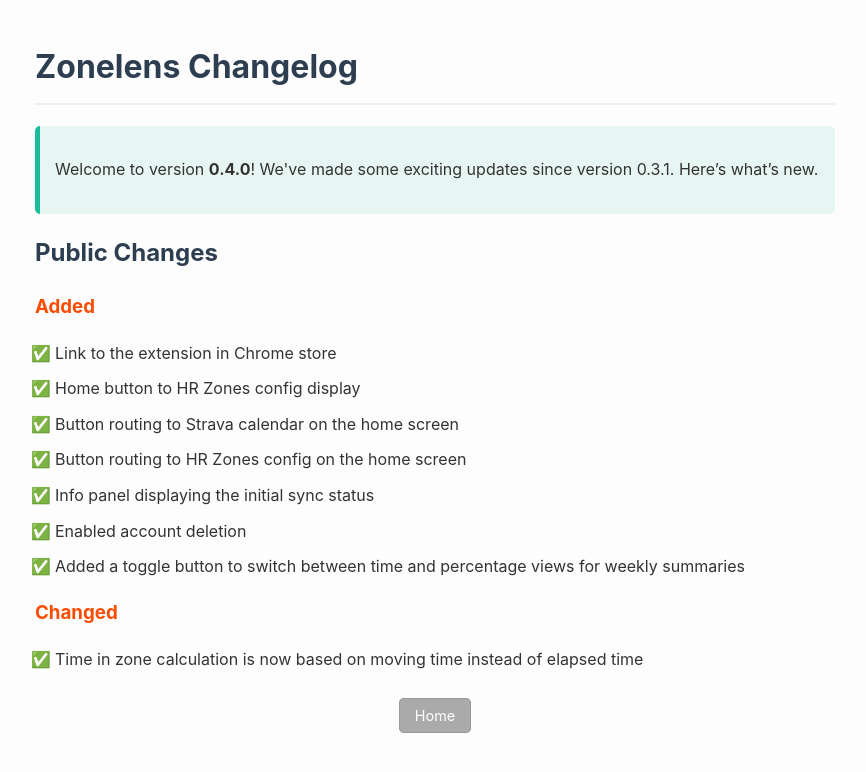
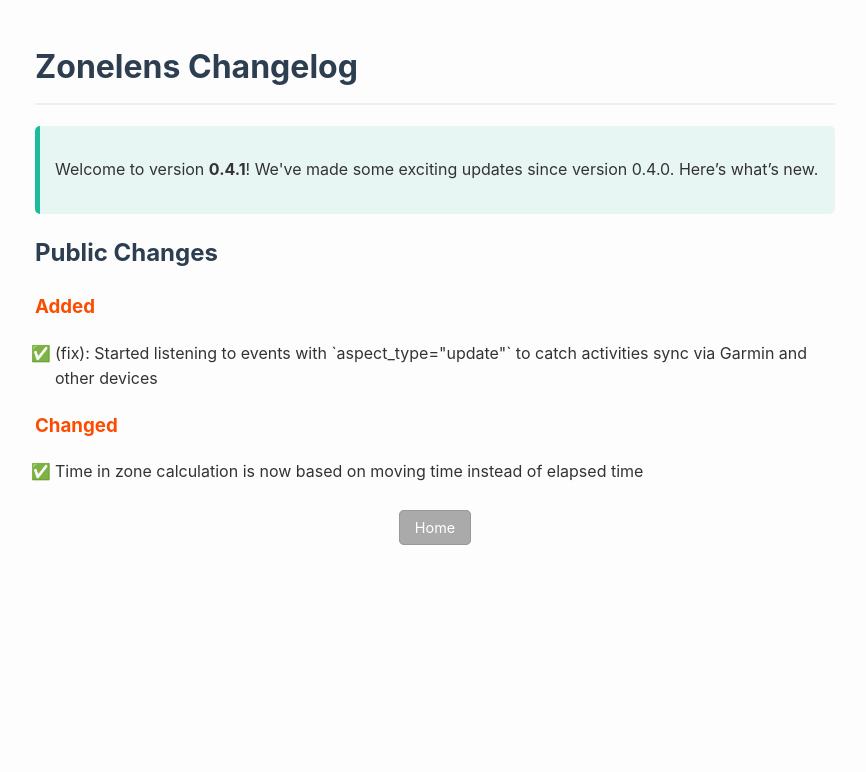
Before and after one commit to stancld/zonelens, a Django app: page /api/changelog/ in a window 1280 px wide. Shown: the top 772 px of the page, without its empty margins (205-1071 px from the left). Run offline with Django 5.2, Linux system fonts and the light colour scheme; parts of the project's set-up code (start-up, migrations or seed data) failed here and were passed over.

Commit message:
release: Release v0.4.1
* fix: Started listening to events with aspect_type="update" to catch activities sync via Garmin and other devices

```diff
--- a/backend/api/templates/api/changelog.html
+++ b/backend/api/templates/api/changelog.html
@@ -63,20 +63,14 @@
 <body>
     <h1>Zonelens Changelog</h1>
     <div class="version-info">
-        <p>Welcome to version <strong>0.4.0</strong>! We've made some exciting updates since version 0.3.1. Here’s what’s new.</p>
+        <p>Welcome to version <strong>0.4.1</strong>! We've made some exciting updates since version 0.4.0. Here’s what’s new.</p>
     </div>
 
     <h2>Public Changes</h2>
 
     <h3><span class="category">Added</span></h3>
     <ul>
-        <li>Link to the extension in Chrome store</li>
-        <li>Home button to HR Zones config display</li>
-        <li>Button routing to Strava calendar on the home screen</li>
-        <li>Button routing to HR Zones config on the home screen</li>
-        <li>Info panel displaying the initial sync status</li>
-        <li>Enabled account deletion</li>
-        <li>Added a toggle button to switch between time and percentage views for weekly summaries</li>
+        <li>(fix): Started listening to events with `aspect_type="update"` to catch activities sync via Garmin and other devices</li>
     </ul>
 
     <h3><span class="category">Changed</span></h3>
--- a/backend/pyproject.toml
+++ b/backend/pyproject.toml
@@ -4,7 +4,7 @@ build-backend = "hatchling.build"
 
 [project]
 name = "strava-zones-backend"
-version = "0.4.0"
+version = "0.4.1"
 description = "Backend API for Strava HR Zone Calendar Visualization extension"
 authors = [
 	{name = "Daniel Stancl", email = "daniel.stancl@gmail.com"},
```
Also changed, not shown: CHANGELOG.md, README.md, extension/manifest.json.
